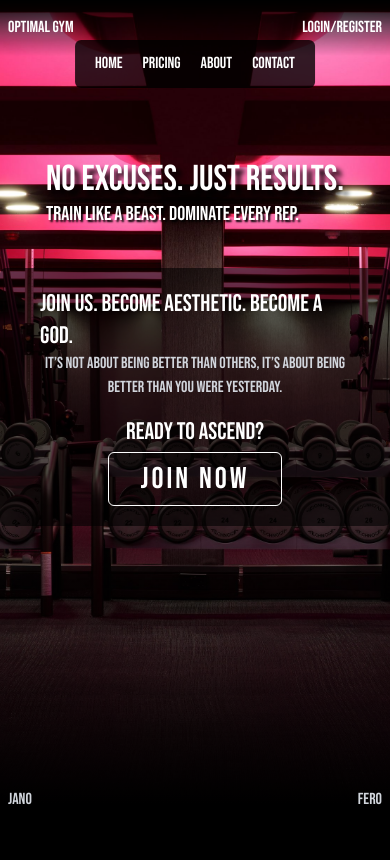
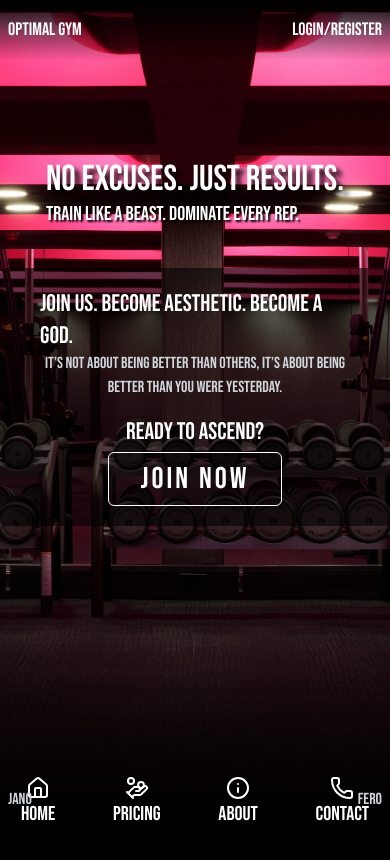
Before and after one commit to qzyx/optimal-gym-client, a Next.js app: page / in a window 390 px wide. Shown: the top 860 px of the page. Built offline with nearby package versions, Linux system fonts and the light colour scheme.

Commit message:
Mobile nav bar in dev

```diff
--- a/src/app/layout.tsx
+++ b/src/app/layout.tsx
@@ -33,7 +33,7 @@ export default function RootLayout({
         />
       </head>
       <body
-        className={`${geistSans.variable} ${geistMono.variable} antialiased min-h-screen font-bebas `}
+        className={`${geistSans.variable} ${geistMono.variable} bg-black antialiased min-h-screen font-bebas `}
       >
         {children}
       </body>
--- a/src/components/Header.tsx
+++ b/src/components/Header.tsx
@@ -1,7 +1,7 @@
 
 const Header = () => {
   return (
-    <div className="fixed w-full text-white bg-gradient-to-b from-black to-transparent md:text-lg lg:text-xl flex justify-between items-center py-4 md:py-8 px-2 md:px-5">
+    <div className="fixed w-full z-10 text-white bg-gradient-to-b from-black to-transparent text-lg lg:text-xl flex justify-between items-center py-4 md:py-8 px-2 md:px-5">
       <span className="select-none">OPTIMAL GYM</span>
       <button className="cursor-pointer hover:text-gray-300 transition-all duration-200 ease-in-out">
         LOGIN/REGISTER
--- a/src/components/Heading.tsx
+++ b/src/components/Heading.tsx
@@ -2,7 +2,7 @@ import React from "react";
 
 const Heading = () => {
   return (
-    <div className="flex flex-col justify-start  text-white mt-40 select-none">
+    <div className="flex flex-col justify-start   text-white mt-40 select-none">
       <span
         style={{
           textShadow: "5px 5px 5px black",
--- a/src/components/NavBar.tsx
+++ b/src/components/NavBar.tsx
@@ -1,32 +1,39 @@
+import { HandCoins, House, Info, Phone } from "lucide-react";
 import React from "react";
 
 type Link = {
   name: string;
   url: string;
+  icon?: React.ReactNode;
 };
 
 const links = [
   {
     name: "HOME",
     url: "#",
+    icon: <House></House>,
   },
   {
     name: "PRICING",
     url: "#",
+    icon: <HandCoins></HandCoins>,
   },
   {
     name: "ABOUT",
     url: "#",
+    icon: <Info></Info>,
   },
   {
     name: "CONTACT",
     url: "#",
+    icon: <Phone></Phone>,
   },
 ];
 
 const NavBar = () => {
   return (
-    <div className="fixed top-10 sm:top-5 left-[50%] z-10 text-base -translate-x-[50%] flex px-5 items-center justify-center gap-5 md:text-lg text-white py-3 rounded-md font-bebas bg-black/80 mx-auto">
+    <>
+      <div className="hidden md:flex top-10 sm:top-5 left-[50%] z-10 text-base -translate-x-[50%] fixed px-5 items-center justify-center gap-5 md:text-lg text-white py-3 rounded-md font-bebas bg-black/80 mx-auto">
         {links.map((link: Link, idx) => (
           <a
             href={link.url}
@@ -37,6 +44,21 @@ const NavBar = () => {
           </a>
         ))}
       </div>
+      <div className="fixed bottom-0 w-full  md:hidden flex justify-center ">
+        <div className=" flex items-center  gap-4 mb-2 w-full justify-around py-2 ">
+          {links.map((link: Link, idx) => (
+            <a
+              className="text-white text-xl flex flex-col items-center"
+              href={link.url}
+              key={link.name || idx}
+            >
+              <span>{link.icon}</span>
+              <span>{link.name}</span>
+            </a>
+          ))}
+        </div>
+      </div>
+    </>
   );
 };
 
```
Lines whose indentation alone changed are shown as unchanged.
